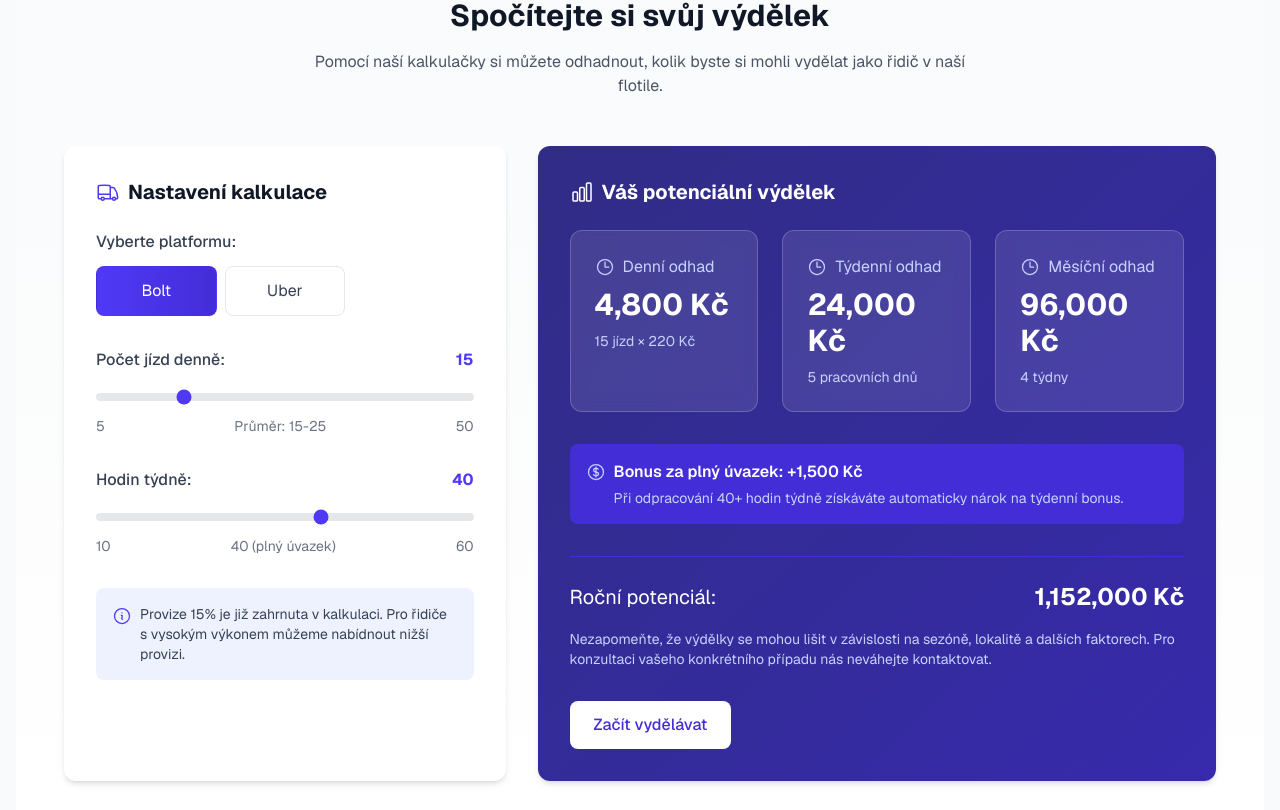
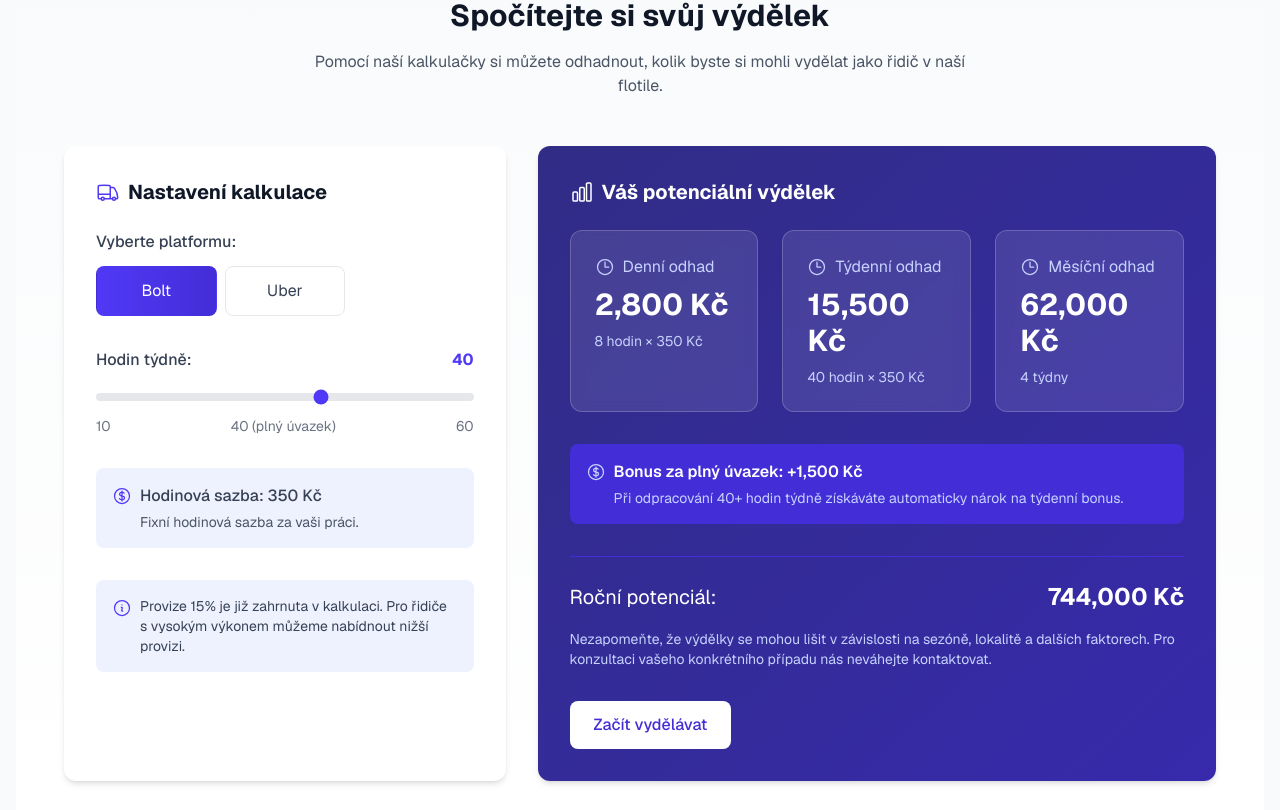
Before and after one commit to r1xvu0/fleet-app-hanzlik, a Next.js app: page /uber in a window 1280 px wide. Shown: the part 1522-2332 px from the top of the page. Built offline with nearby package versions, Linux system fonts and the light colour scheme.

Commit message:
YouTrack fixes

```diff
--- a/src/app/bolt/page.js
+++ b/src/app/bolt/page.js
@@ -158,7 +158,7 @@ export default function BoltPage() {
               </div>
               <ul className="space-y-5">
                 {[
-                  "Nejnižší provize na trhu",
+                  "Pravidelné týdenní výplaty",
                   "24/7 podpora v češtině",
                   "Komplexní pojištění vozidla",
                   "Zcela flexibilní pracovní rozvrh",
--- a/src/app/how-it-works/page.js
+++ b/src/app/how-it-works/page.js
@@ -2,7 +2,6 @@
 import {
     DocumentTextIcon,
     ShieldCheckIcon,
-    AcademicCapIcon,
     TruckIcon,
     ClockIcon,
     QuestionMarkCircleIcon,
@@ -60,12 +59,6 @@ import {
                     title: "Ověření Dokumentů",
                     description: "Náš tým zkontroluje váš řidičský průkaz, profesní průkaz a další potřebné dokumenty",
                     time: "24h proces"
-                  },
-                  {
-                    icon: AcademicCapIcon,
-                    title: "Školení",
-                    description: "Absolvujete krátké online školení a praktický trénink s naším instruktorem",
-                    time: "2-4 hodiny"
                   },
                   {
                     icon: TruckIcon,
--- a/src/app/uber/page.js
+++ b/src/app/uber/page.js
@@ -153,7 +153,7 @@ export default function UberPage() {
                 ))}
               </ul>
             </div>
-            <div className="bg-gradient-to-br from-[#3FC3C6] to-[#35ADB0] text-white p-8 rounded-2xl shadow-xl transition-transform hover:scale-[1.02]">
+            <div className="bg-gradient-to-br from-[#000000] to-[#1A1A1A] text-white p-8 rounded-2xl shadow-xl transition-transform hover:scale-[1.02]">
               <div className="mb-6 flex items-center">
                 <div className="bg-white/10 p-3 rounded-xl mr-4">
                   <StarIcon className="w-8 h-8 text-white" />
@@ -162,7 +162,7 @@ export default function UberPage() {
               </div>
               <ul className="space-y-5">
                 {[
-                  "Nejnižší provize na trhu",
+                  "Pravidelné týdenní výplaty",
                   "24/7 podpora v češtině",
                   "Komplexní pojištění vozidla",
                   "Zcela flexibilní pracovní rozvrh",
--- a/src/components/ContactSection.js
+++ b/src/components/ContactSection.js
@@ -1,3 +1,5 @@
+'use client'
+
 // components/ContactSection.jsx
 import {
   ChatBubbleBottomCenterTextIcon,
@@ -7,10 +9,25 @@ import {
   PhoneIcon,
 } from "@heroicons/react/24/outline";
 import Link from "next/link";
+import { useEffect } from "react";
 
 export default function ContactSection() {
+  // Add effect to handle scrolling to form when page loads with a hash
+  useEffect(() => {
+    // Window checks inside useEffect are safe as this only runs client-side
+    if (window.location.hash === '#contact-form') {
+      // Use setTimeout to ensure the page has fully loaded
+      setTimeout(() => {
+        const contactForm = document.getElementById('contact-form');
+        if (contactForm) {
+          contactForm.scrollIntoView({ behavior: 'smooth' });
+        }
+      }, 100);
+    }
+  }, []);
+
   return (
-    <section className="relative overflow-hidden py-20 px-4">
+    <section className="relative overflow-hidden py-20 px-4" id="contact-form">
       {/* Background with gradient effect */}
       <div className="absolute inset-0 bg-gradient-to-br from-indigo-950 to-indigo-900 z-0"></div>
 
--- a/src/components/EarningsCalculator.js
+++ b/src/components/EarningsCalculator.js
@@ -11,7 +11,6 @@ import {
 } from "@heroicons/react/24/outline";
 
 export default function EarningsCalculator() {
-  const [rides, setRides] = useState(15);
   const [hours, setHours] = useState(40);
   const [platform, setPlatform] = useState("bolt");
 
@@ -20,21 +19,21 @@ export default function EarningsCalculator() {
     bolt: {
       name: "Bolt",
       color: "from-indigo-600 to-indigo-700",
-      perRide: 220,
+      hourlyRate: 350,
       bonus: 1500,
       commission: 15
     },
     uber: {
       name: "Uber",
       color: "from-black to-gray-800",
-      perRide: 240,
+      hourlyRate: 350,
       bonus: 1200,
       commission: 15
     },
     // liftago: {
     //   name: "Liftago",
     //   color: "from-green-600 to-green-700",
-    //   perRide: 260,
+    //   hourlyRate: 350,
     //   bonus: 1000,
     //   commission: 16
     // }
@@ -43,11 +42,12 @@ export default function EarningsCalculator() {
   const rates = platformData[platform];
 
   // Calculation logic
-  const baseEarnings = rides * rates.perRide;
+  const hourlyEarnings = rates.hourlyRate;
+  const dailyHours = hours / 5; // Assume 5 workdays per week
+  const dailyEarnings = dailyHours * hourlyEarnings;
   const bonus = hours >= 40 ? rates.bonus : 0;
-  const total = baseEarnings + bonus;
-  const weekly = total * 5; // Workdays in a week
-  const monthly = weekly * 4;
+  const weeklyEarnings = (hours * hourlyEarnings) + bonus;
+  const monthly = weeklyEarnings * 4;
   const yearlyEstimate = monthly * 12;
 
   return (
@@ -88,27 +88,6 @@ export default function EarningsCalculator() {
               </div>
             </div>
 
-            {/* Rides Input */}
-            <div className="mb-8">
-              <label className="block mb-3 font-medium text-gray-700 flex justify-between">
-                <span>Počet jízd denně:</span>
-                <span className="text-indigo-600 font-bold">{rides}</span>
-              </label>
-              <input
-                type="range"
-                min="5"
-                max="50"
-                value={rides}
-                onChange={(e) => setRides(Number(e.target.value))}
-                className="w-full h-2 bg-gray-200 rounded-lg appearance-none cursor-pointer accent-indigo-600"
-              />
-              <div className="flex justify-between text-sm text-gray-500 mt-2">
-                <span>5</span>
-                <span>Průměr: 15-25</span>
-                <span>50</span>
-              </div>
-            </div>
-
             {/* Hours Input */}
             <div className="mb-8">
               <label className="block mb-3 font-medium text-gray-700 flex justify-between">
@@ -127,6 +106,19 @@ export default function EarningsCalculator() {
                 <span>10</span>
                 <span>40 (plný úvazek)</span>
                 <span>60</span>
+              </div>
+            </div>
+
+            {/* Hourly Rate Information */}
+            <div className="mb-8 bg-indigo-50 p-4 rounded-lg">
+              <div className="flex items-start">
+                <CurrencyDollarIcon className="w-5 h-5 text-indigo-600 mr-2 flex-shrink-0 mt-0.5" />
+                <div>
+                  <p className="font-medium text-gray-700">Hodinová sazba: {hourlyEarnings} Kč</p>
+                  <p className="text-sm text-gray-600 mt-1">
+                    Fixní hodinová sazba za vaši práci.
+                  </p>
+                </div>
               </div>
             </div>
 
@@ -155,8 +147,8 @@ export default function EarningsCalculator() {
                   <ClockIcon className="w-5 h-5 mr-2" />
                   Denní odhad
                 </div>
-                <div className="text-3xl font-bold">{total.toLocaleString()} Kč</div>
-                <div className="text-sm text-indigo-200 mt-2">{rides} jízd × {rates.perRide} Kč</div>
+                <div className="text-3xl font-bold">{Math.round(dailyEarnings).toLocaleString()} Kč</div>
+                <div className="text-sm text-indigo-200 mt-2">{Math.round(dailyHours)} hodin × {hourlyEarnings} Kč</div>
               </div>
 
               <div className="bg-white/10 backdrop-blur-sm p-6 rounded-xl border border-white/20">
@@ -164,8 +156,8 @@ export default function EarningsCalculator() {
                   <ClockIcon className="w-5 h-5 mr-2" />
                   Týdenní odhad
                 </div>
-                <div className="text-3xl font-bold">{weekly.toLocaleString()} Kč</div>
-                <div className="text-sm text-indigo-200 mt-2">5 pracovních dnů</div>
+                <div className="text-3xl font-bold">{Math.round(weeklyEarnings).toLocaleString()} Kč</div>
+                <div className="text-sm text-indigo-200 mt-2">{hours} hodin × {hourlyEarnings} Kč</div>
               </div>
 
               <div className="bg-white/10 backdrop-blur-sm p-6 rounded-xl border border-white/20">
@@ -173,7 +165,7 @@ export default function EarningsCalculator() {
                   <ClockIcon className="w-5 h-5 mr-2" />
                   Měsíční odhad
                 </div>
-                <div className="text-3xl font-bold">{monthly.toLocaleString()} Kč</div>
+                <div className="text-3xl font-bold">{Math.round(monthly).toLocaleString()} Kč</div>
                 <div className="text-sm text-indigo-200 mt-2">4 týdny</div>
               </div>
             </div>
@@ -197,7 +189,7 @@ export default function EarningsCalculator() {
             <div className="border-t border-indigo-700 pt-6 mt-6">
               <div className="flex justify-between items-center">
                 <div className="text-xl">Roční potenciál:</div>
-                <div className="text-2xl font-bold">{yearlyEstimate.toLocaleString()} Kč</div>
+                <div className="text-2xl font-bold">{Math.round(yearlyEstimate).toLocaleString()} Kč</div>
               </div>
               <p className="text-indigo-200 mt-4 text-sm">
                 Nezapomeňte, že výdělky se mohou lišit v závislosti na sezóně, lokalitě a dalších faktorech.
```
Also changed, not shown: src/components/Navbar.js (+54 -9 lines).
